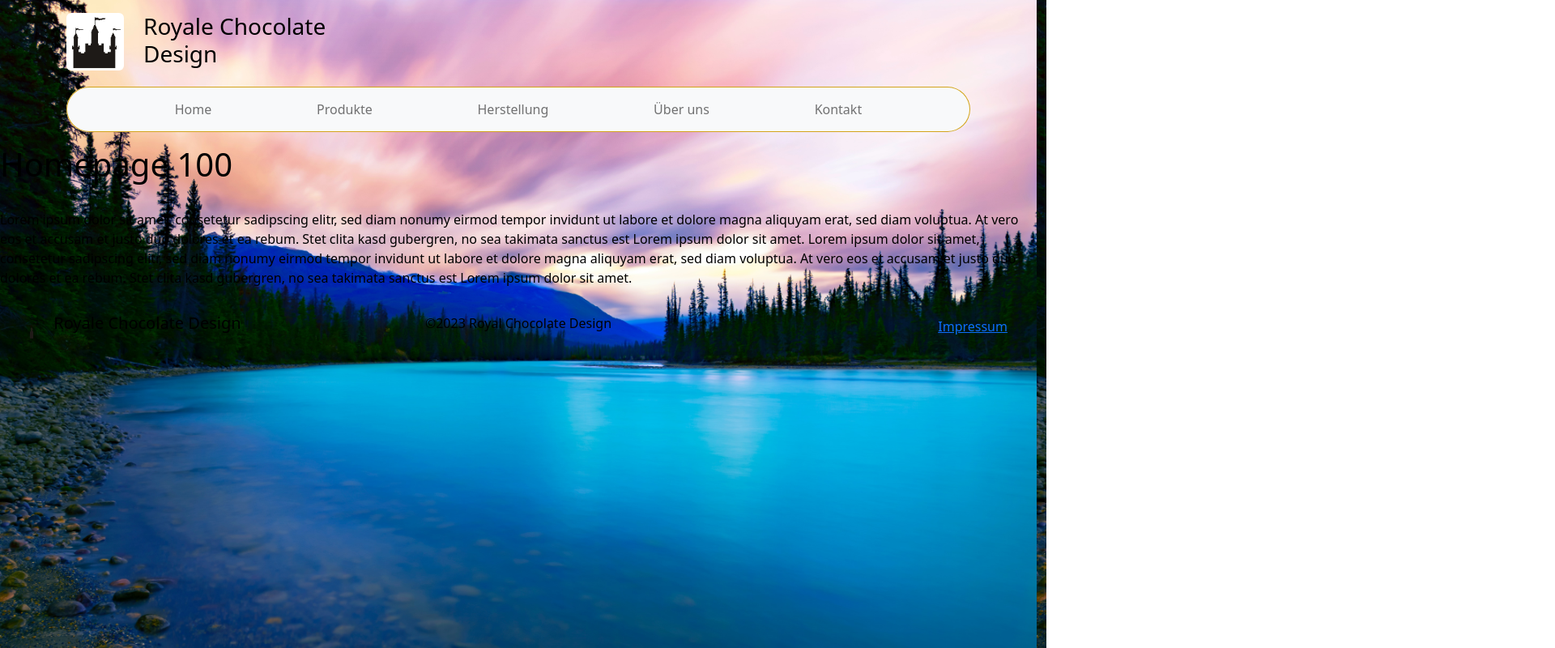
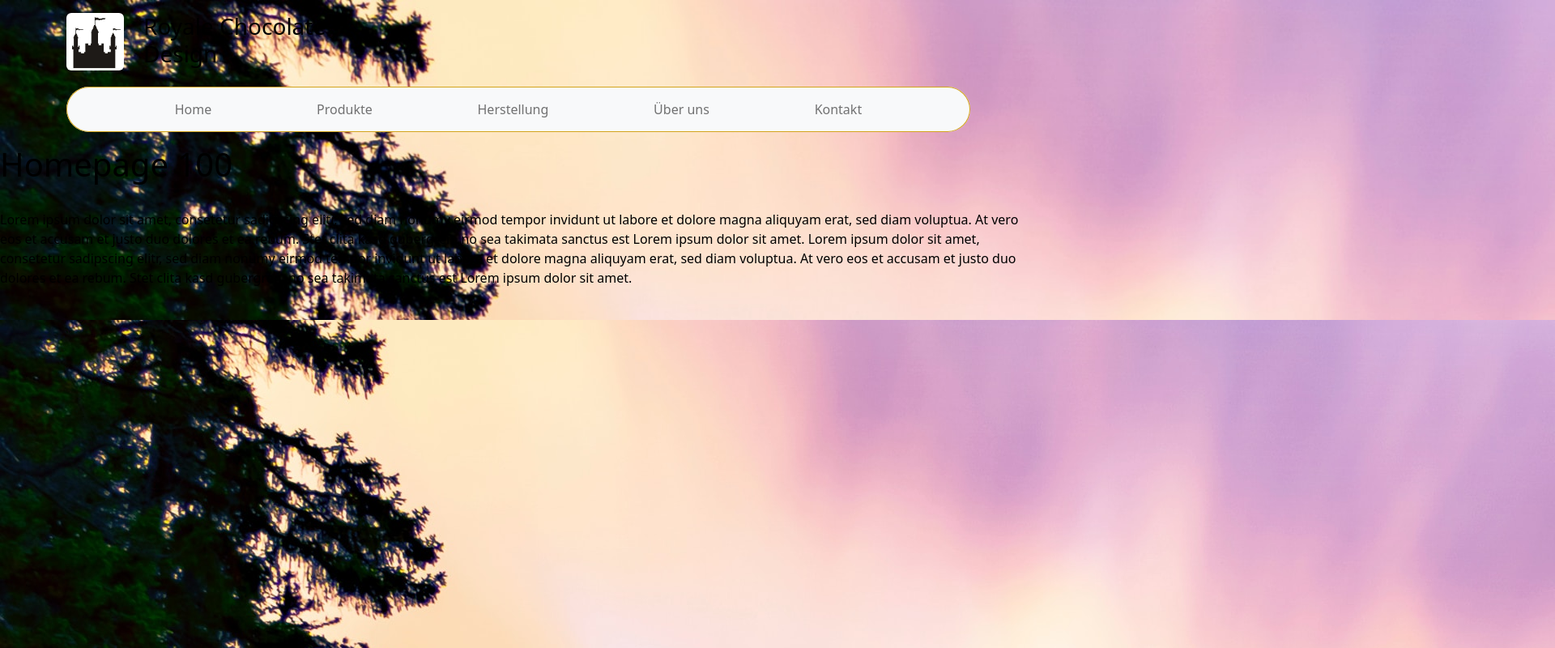
Before and after one commit to WWI22-ProjectWS22/sose23webproject, a Next.js app: page / in a window 1280 px wide. Shown: the top 800 px of the page at 81% size, 1920 px wide, since content can reach past the window. Built offline with nearby package versions, Linux system fonts and the light colour scheme.

Commit message:
Footer added

```diff
--- a/app/page.js
+++ b/app/page.js
@@ -23,6 +23,8 @@
             <h1>{data.props.title}</h1>
             <br/>
             <p>{data.props.content}</p>
+            <br/>
+            <img src={"/images/root/testbackground.jpg"}/>
         </div>
     </div>
   )
--- a/components/Footer.js
+++ b/components/Footer.js
@@ -3,7 +3,7 @@
 export default function Footer() {
     const year = new Date();
     return (
-        <footer className={"py-3"}>
+        <footer className={"py-3 privHeader"}>
             <div className={"row row-cols-3"}>
                 <div className={"col justify-content-center px-5"}>
                     <div className={"row row-cols-2"}>
--- a/components/Header.js
+++ b/components/Header.js
@@ -4,6 +4,7 @@
 export default function Header() {
     return (
             <>
+                <div className="privHeader">
                 <div className="container pt-3">
                     <div className="row row-cols-2 row-cols-md-3">
                         <div className="col-4 col-md-1 justify-content-center">
@@ -15,8 +16,10 @@
                         <div className="col d-none d-md-inline"></div>
                     </div>
                 </div>
+                </div>
 
-                <div className="container py-3 sticky-md-top">
+                <div className="privHeader sticky-md-top">
+                <div className="container py-3">
                     <nav className="navbar navbar-expand navbar-light bg-light rounded-pill">
                         <div className="container-fluid">
                             <ul className="navbar-nav justify-content-evenly w-100">
@@ -39,6 +42,7 @@
                         </div>
                     </nav>
                 </div>
+                </div>
             </>
 
 
--- a/styles/customcss.css
+++ b/styles/customcss.css
@@ -28,7 +28,7 @@
         color: white;
     }
 
-    nav {
+    .privHeader {
         background-color: rgba(0, 0, 0, 1.0);
     }
 
```
